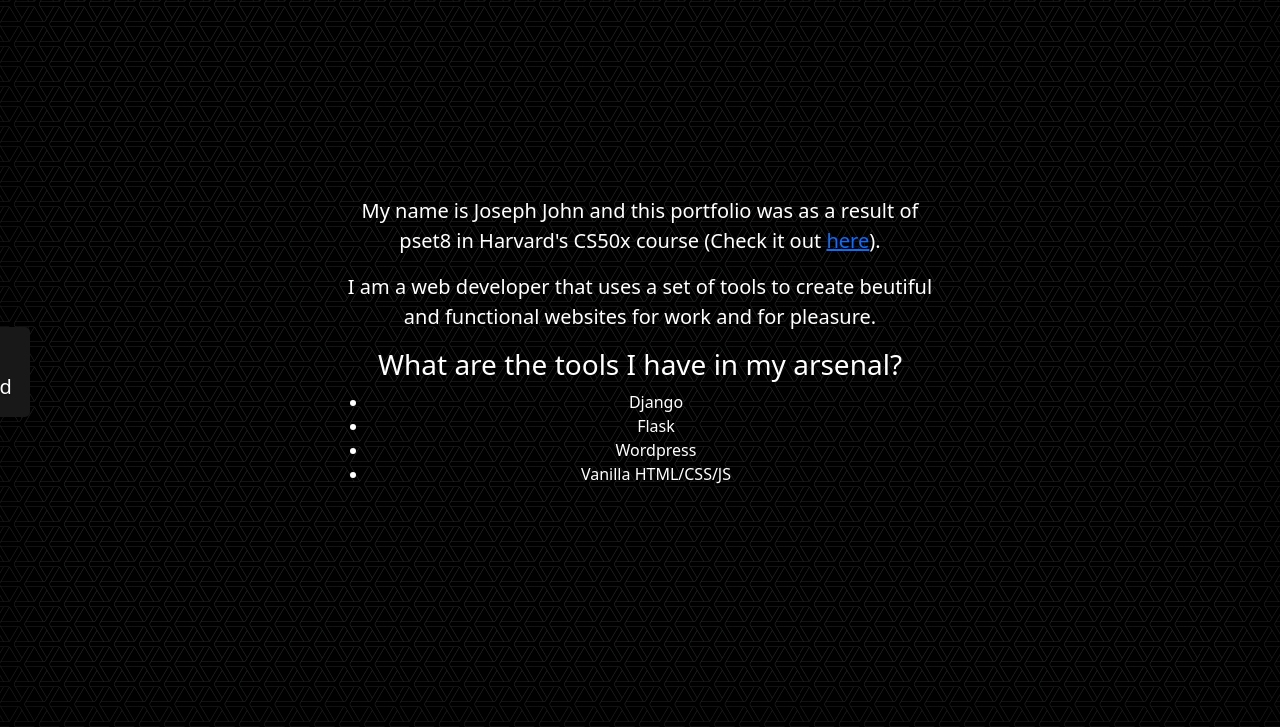
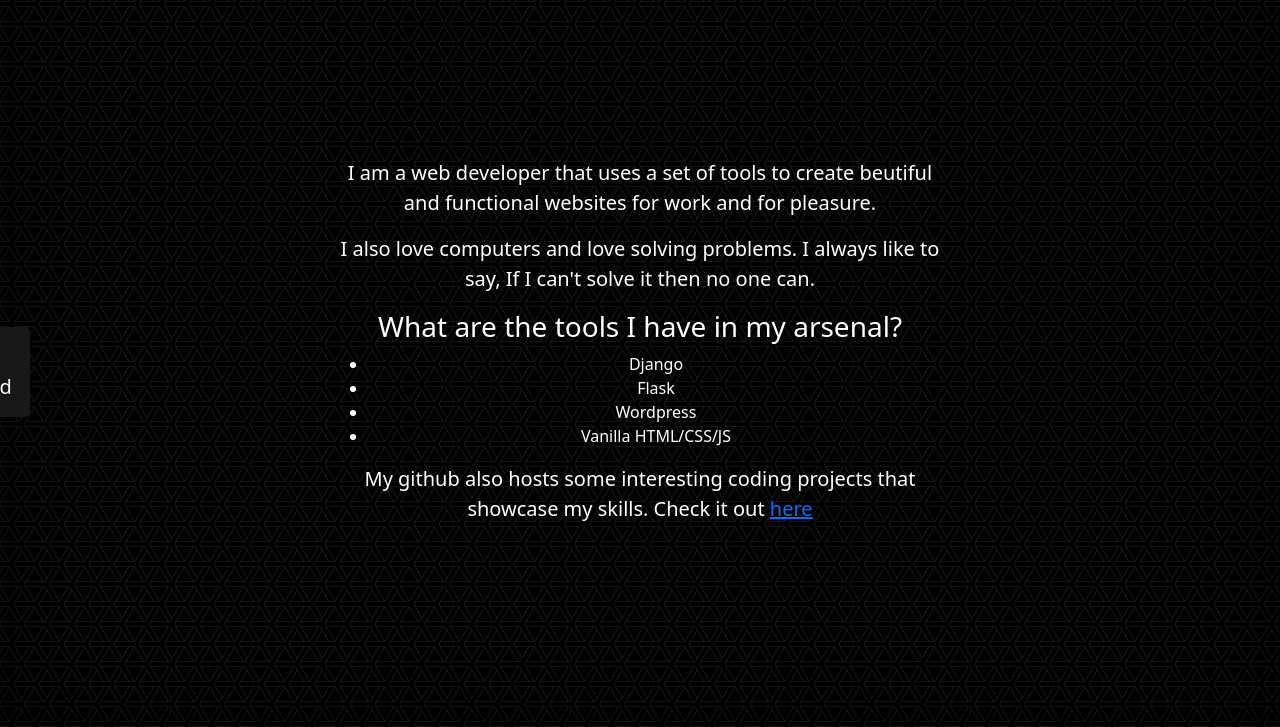
Before and after one commit to eriteria/my-portfolio, a plain HTML site: page about.html in a window 1280 px wide. Shown: the part 73-800 px from the top of the page. Drawn offline with nearby package versions, Linux system fonts and the light colour scheme.

Commit message:
Updated About me page to brag and put my githu

```diff
--- a/about.html
+++ b/about.html
@@ -54,9 +54,9 @@
   </header>
     <main class="px-3">
     <h1></h1>
-    <p class="lead">My name is Joseph John and this portfolio was as a result of pset8 in Harvard's CS50x course (Check it out <a href="https://cs50.harvard.edu/x/2022/">here</a>).</p>
-    <p class="lead">
-      I am a web developer that uses a set of tools to create beutiful and functional websites for work and for pleasure.
+    <p class="lead">I am a web developer that uses a set of tools to create beutiful and functional websites for work and for pleasure.
+    </p>
+    <p class="lead">I also love computers and love solving problems. I always like to say, If I can't solve it then no one can.
     </p>
     <h3>What are the tools I have in my arsenal?</h3>
     <ul>
@@ -65,6 +65,8 @@
       <li>Wordpress</li>
       <li>Vanilla HTML/CSS/JS</li>
     </ul>
+    <p class="lead">My github also hosts some interesting coding projects that showcase my skills. Check it out <a href="https://github.com/eriteria">here</a>
+    </p>
   </main>
     <footer class="mt-auto text-white-50">
   </footer>
```
